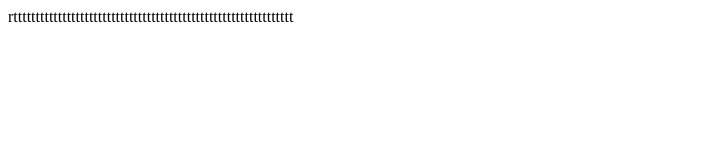
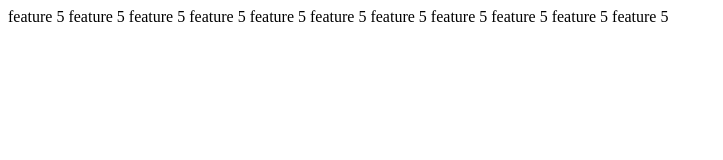
Before and after one commit to BhanuPratap98/GITDemo, a plain HTML site: page about.html in a window 1280 px wide. Shown: the whole page, without its empty margins (0-723 px from the left). Drawn offline with Linux system fonts and the light colour scheme.

Commit message:
feature 5

```diff
--- a/about.html
+++ b/about.html
@@ -7,6 +7,18 @@
     <title>Document</title>
 </head>
 <body>
-    rttttttttttttttttttttttttttttttttttttttttttttttttttttttttttttttt
+    feature 5
+    feature 5
+    feature 5
+    feature 5
+    feature 5
+    feature 5
+
+    feature 5
+    feature 5
+    feature 5
+    feature 5
+    feature 5
+
 </body>
 </html>
```
